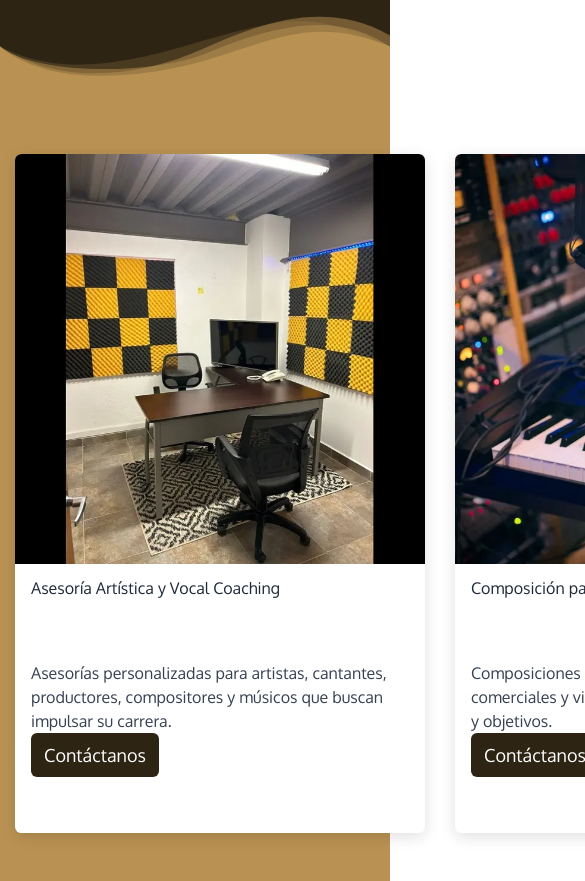
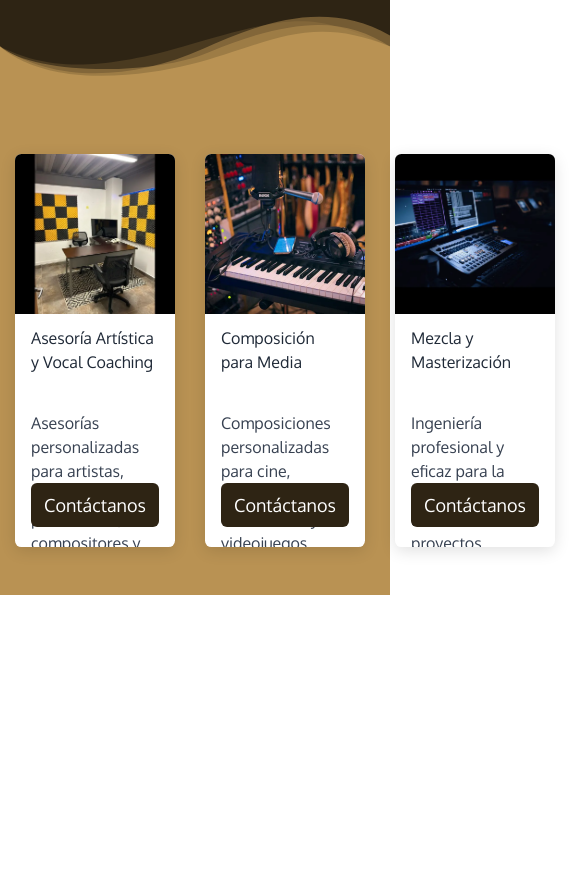
Before and after one commit to saulkurosaki/IZTAC-MUSIC-COMPANY, a Next.js app: page / in a window 390 px wide. Shown: the part 1520-2401 px from the top of the page, 585 px wide, since content can reach past the window. After the commit the page ends 2115 px from the top, so only its background shows below. Built offline with nearby package versions, Linux system fonts and the light colour scheme.

Commit message:
feat(OurServicesSection): implement the on large devices responsive layout

```diff
--- a/components/OurServicesSection.tsx
+++ b/components/OurServicesSection.tsx
@@ -2,8 +2,8 @@ import ServiceCard from "./ServiceCard";
 import { services } from "@/lib/constants";
 
 const OurServicesSection = () => (
-  <section className="w-full h-[775px] bg-[#B99253] py-8">
-    <div className="container w-[1320px] h-full px-0">
+  <section className="w-full xl:h-[775px] lg:h-[714px] bg-[#B99253] py-8">
+    <div className="container xl:w-[1320px] lg:w-[960px] h-full px-0">
       <div className="flex w-full h-full items-stretch">
         <ServiceCard
           image={services.coaching.image}
```
